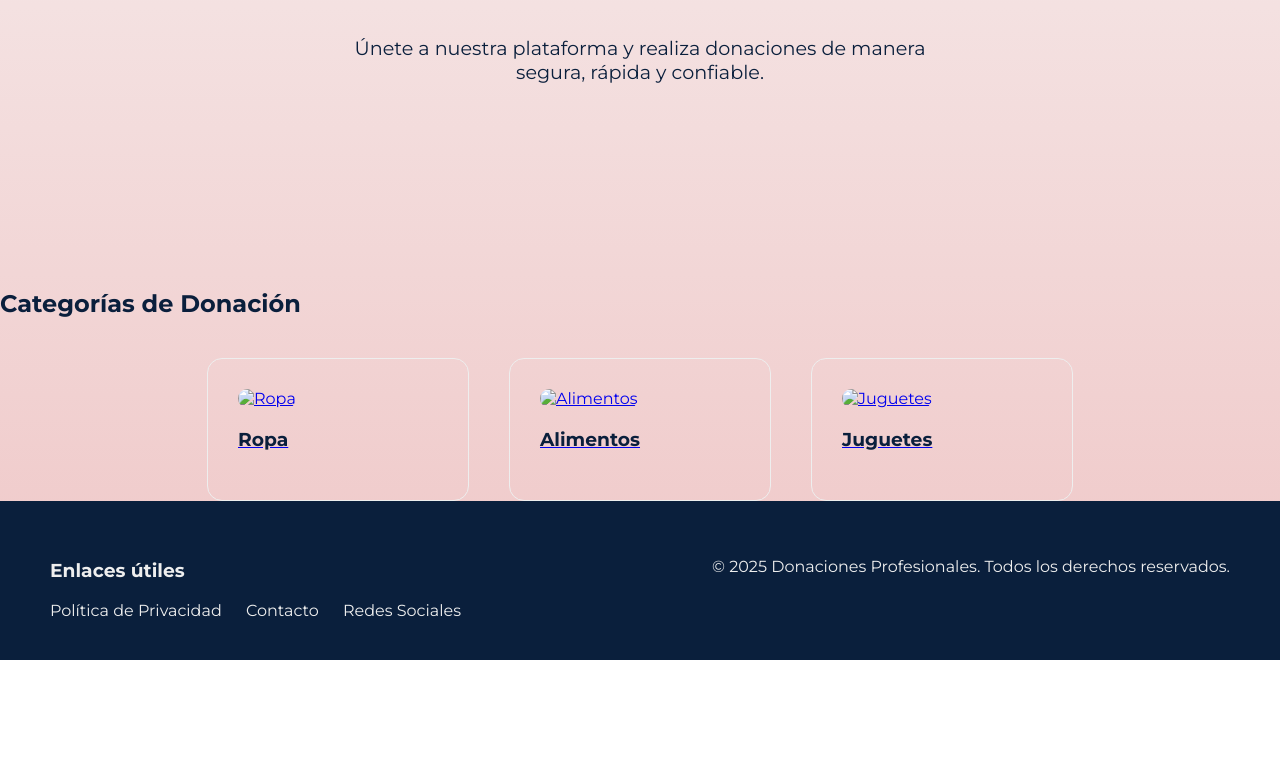
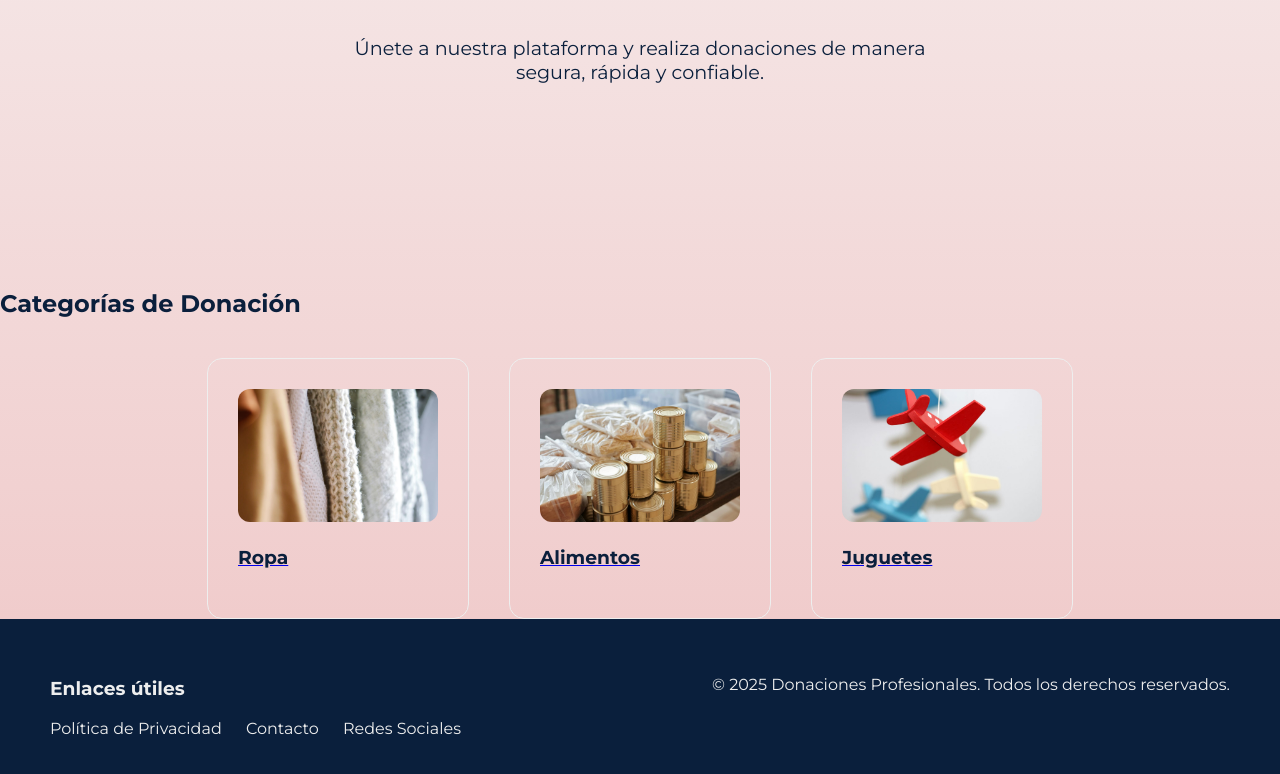
Before and after one commit to FRANKGAONA/DonAccion.com, a plain HTML site: page index.html in a window 1280 px wide. Shown: the part 526-1300 px from the top of the page. Before the commit the page ends 1186 px from the top, so only its background shows below. Drawn offline with Linux system fonts and the light colour scheme; files whose address does not match are found by name.

Commit message:
Fix HTML encoding issues in index.html

```diff
--- a/index.html
+++ b/index.html
@@ -34,17 +34,17 @@
     <div class="categorias">
 
       <a href="ropa.html" class="categoria-card" id="btn-ropa">
-        <img src="assets/donacion-ropa.jpg.jpeg" alt="Ropa" class="icono-animado">
+        <img src="donacion-ropa.jpg.jpeg" alt="Ropa" class="icono-animado">
         <h3>Ropa</h3>
       </a>
 
       <a href="alimentos.html" class="categoria-card" id="btn-alimentos">
-        <img src="assets/donacion-alimentos.jpg.jpeg" alt="Alimentos" class="icono-animado">
+        <img src="donacion-alimentos.jpg.jpeg" alt="Alimentos" class="icono-animado">
         <h3>Alimentos</h3>
       </a>
 
       <a href="juguetes.html" class="categoria-card" id="btn-juguetes">
-        <img src="assets/donacion-juguetes.jpg.jpeg" alt="Juguetes" class="icono-animado">
+        <img src="donacion-juguetes.jpg.jpeg" alt="Juguetes" class="icono-animado">
         <h3>Juguetes</h3>
       </a>
 
```
